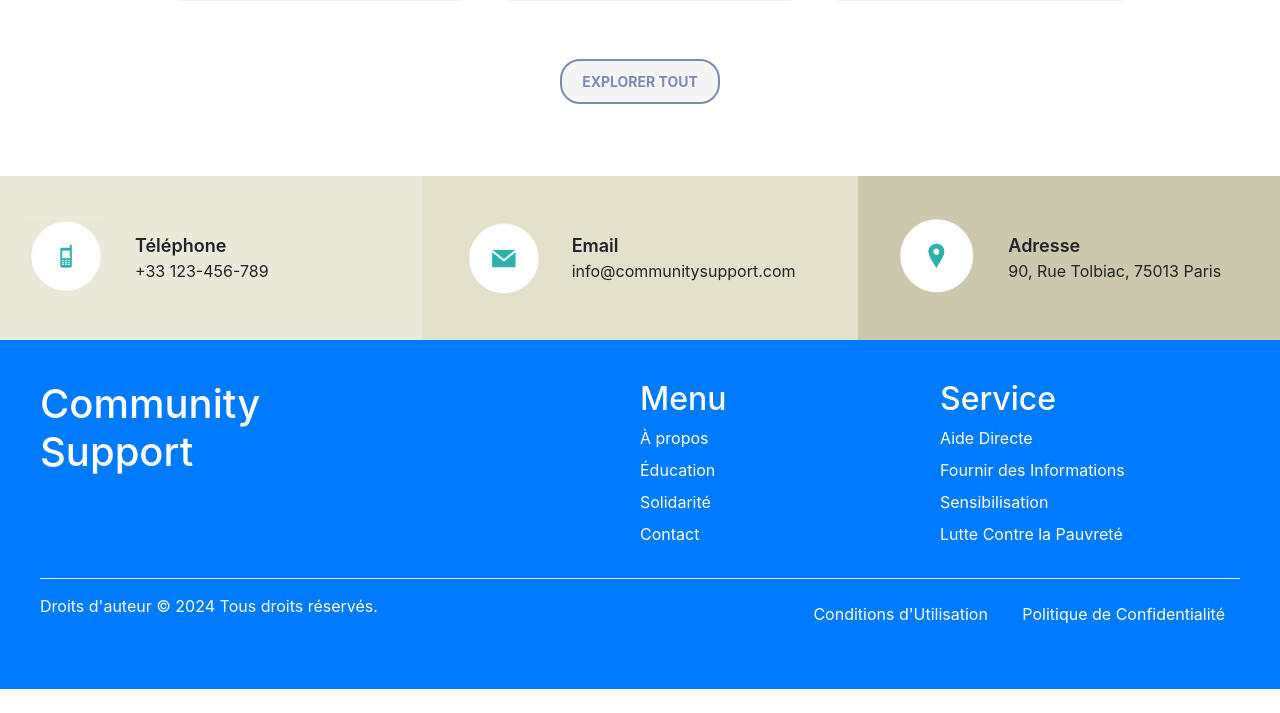
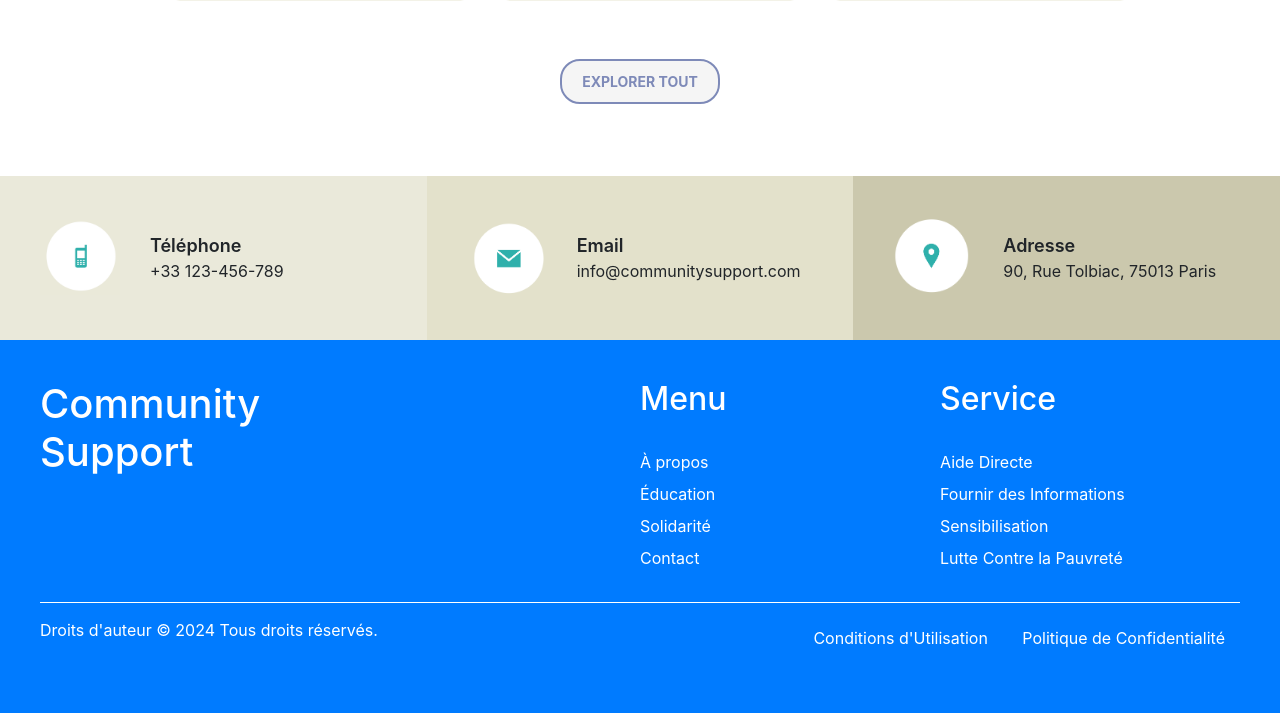
Before and after one commit to lilHmidou/community_support, a Symfony app: template templates/home/index.html.twig in a window 1280 px wide. Shown: the part 3178-3891 px from the top of the page. Before the commit the page ends 3867 px from the top, so only its background shows below. Run offline with Twig, Linux system fonts and the light colour scheme; the template is opened without the code that fills it, so the values that code supplies are empty; style sheets or scripts are compiled from the project's sources; some libraries are stand-ins or nearby versions.

Commit message:
style changes to footer & header

```diff
--- a/assets/styles/footer.css
+++ b/assets/styles/footer.css
@@ -1,11 +1,25 @@
+* {
+    margin: 0;
+    padding: 0;
+    box-sizing: border-box; /* Assure que padding et border sont inclus dans la largeur totale */
+}
+
 body {
+    width: 100%;
+    min-height: 100%;
     background-color: #F3F2E7;
 }
 
 .footer {
-    min-height: 100%;
     display: flex;
     flex-direction: column;
+    align-items: stretch;
+    width: 100%;
+}
+
+.row, .col-md-4 {
+    margin: 0;
+    padding: 0;
 }
 
 .footer-section {
@@ -46,12 +60,24 @@ body {
     background-color: #007BFF;
     color: white;
     padding: 40px;
+    width: 100%;
+    flex: 1;
 }
 
 .menu, .service, .footer-policies {
     list-style-type: none;
     margin: 0;
     padding: 0;
+}
+
+.menu a, .service a {
+    color: white;
+    text-decoration: none;
+    display: block;
+}
+
+.menu a:hover, .service a:hover, .footer-policies a:hover{
+    text-decoration: underline;
 }
 
 .menu li, .service li {
@@ -68,8 +94,10 @@ body {
     border-top: 1px solid #FFFFFF; /* Separator line */
     padding: 15px 0;
     display: flex;
+    flex: 1;
     justify-content: space-between; /* Aligns copyright and policies */
     align-items: center;
+    width: 100%;
 }
 
 .mt-4, .pt-4 {
@@ -78,6 +106,7 @@ body {
 }
 
 .container-fluid {
+    width: 100%;
     padding-right: 0;
     padding-left: 0;
 }
--- a/templates/fragments/footer.html.twig
+++ b/templates/fragments/footer.html.twig
@@ -7,6 +7,7 @@
     <link rel="stylesheet" href="https://stackpath.bootstrapcdn.com/bootstrap/4.5.2/css/bootstrap.min.css">
     <link rel="stylesheet" href="{{ asset('styles/footer.css') }}">
 </head>
+
 <!-- 1ere partie du footer -->
 
 <footer class="footer">
@@ -43,27 +44,29 @@
         </div>
 
         <!-- 2e partie du footer -->
+
         <div class="bottom-footer">
             <div class="row no-gutters">
                 <div class="col-lg-6">
                     <h1 class="footer-title">Community<br>Support</h1>
                 </div>
                 <div class="col-lg-3">
-                    <h2>Menu</h2>
+                    <h2>Menu</h2><br>
                     <ul class="menu">
-                        <li>À propos</li>
-                        <li>Éducation</li>
-                        <li>Solidarité</li>
-                        <li>Contact</li>
+                        <li><a href="{{ path('about') }}">À propos</a></li>
+                        <li><a href="#">Éducation</a></li>
+                        <li><a href="#">Solidarité</a></li>
+                        <li><a href="#">Contact</a></li>
                     </ul>
                 </div>
+
                 <div class="col-lg-3">
-                    <h2>Service</h2>
+                    <h2>Service</h2> <br>
                     <ul class="service">
-                        <li>Aide Directe</li>
-                        <li>Fournir des Informations</li>
-                        <li>Sensibilisation</li>
-                        <li>Lutte Contre la Pauvreté</li>
+                        <li><a href="#">Aide Directe</a></li>
+                        <li><a href="#">Fournir des Informations</a></li>
+                        <li><a href="#">Sensibilisation</a></li>
+                        <li><a href="#">Lutte Contre la Pauvreté</a></li>
                         <br>
                     </ul>
                 </div>
--- a/templates/fragments/header.html.twig
+++ b/templates/fragments/header.html.twig
@@ -12,10 +12,10 @@
                 <h1 class="header-title">Community<br>Support</h1>
             </div>
             <nav class="nav align-items-center" style="padding-left: 35px;">
-                <a href="{{ path('home') }}">Home</a>
-                <a href="#education">Education</a>
-                <a href="#solidarity">Solidarity</a>
-                <a href="{{ path('about') }}">About us</a>
+                <a href="{{ path('home') }}">Accueil</a>
+                <a href="#education">Éducation</a>
+                <a href="#solidarity">Solidarité</a>
+                <a href="{{ path('about') }}">À Propos</a>
                 <a href="#contact">Contact</a>
             </nav>
         </div>
```
